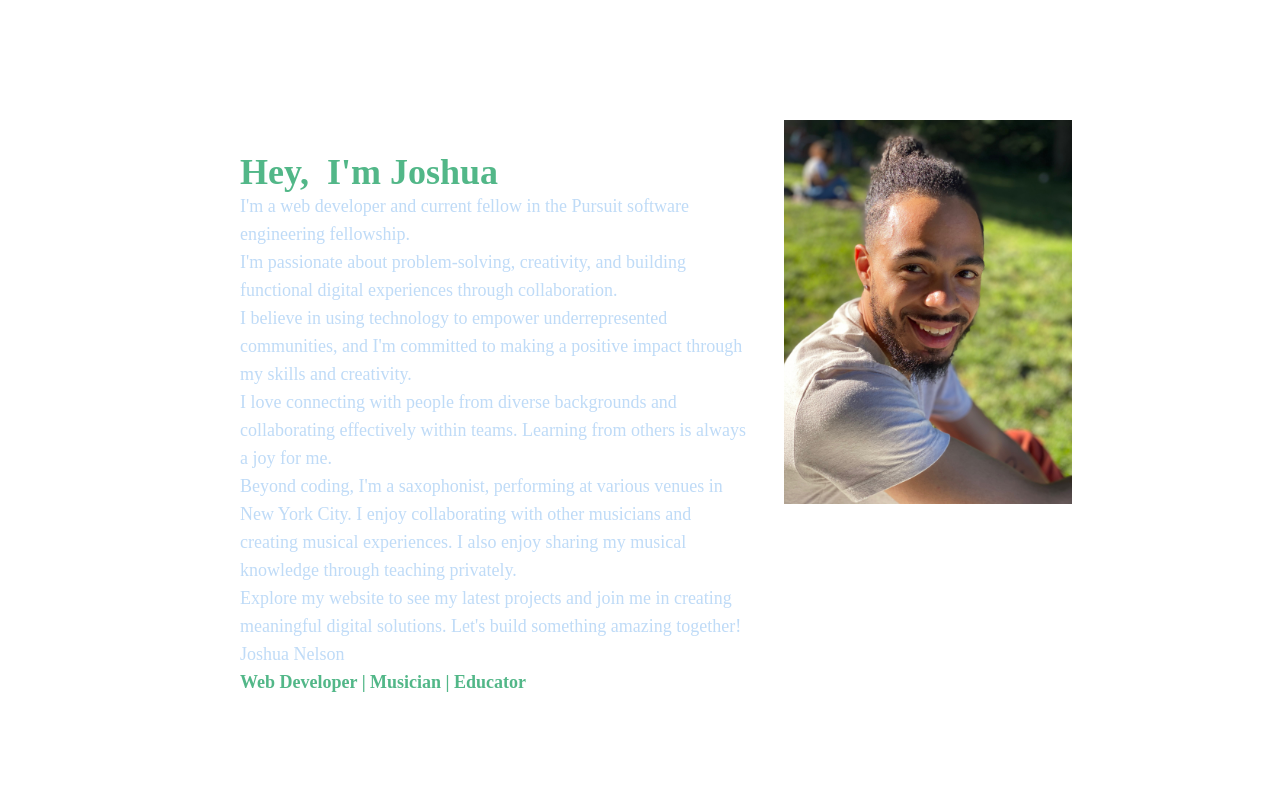
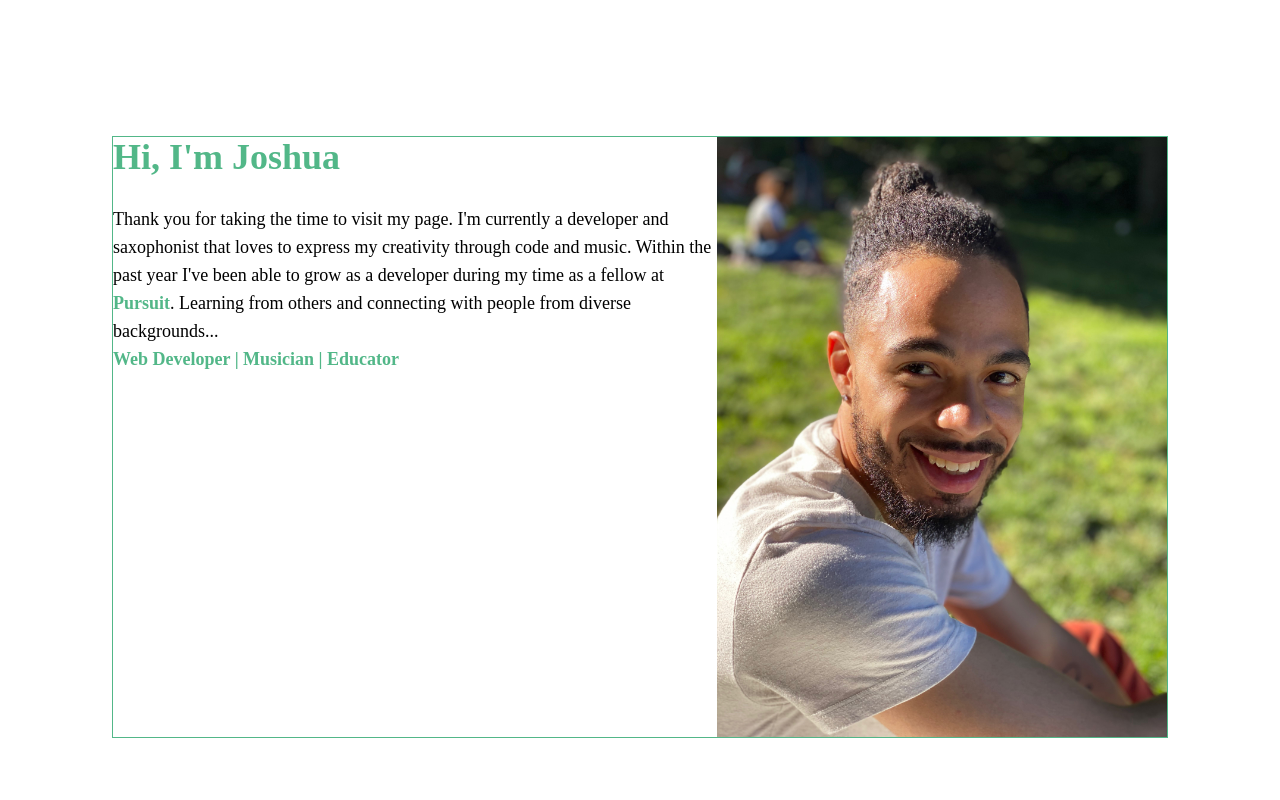
Before and after one commit to joshuanelsondev/portfolio, a React (Vite) app: page / in a window 1280 px wide. Shown: the part 680-1480 px from the top of the page. Built offline with nearby package versions, Linux system fonts and the light colour scheme.

Commit message:
Edit the About section

```diff
--- a/src/Components/AboutMe.jsx
+++ b/src/Components/AboutMe.jsx
@@ -1,45 +1,42 @@
 /* eslint-disable react/no-unescaped-entities */
 // AboutMe.jsx
+import { Link } from "react-router-dom";
 
 export default function AboutMe() {
 
     return (
-      <div className="flex">
+      <div className="flex flex-col md:flex-row border border-primary ">
         <div className="flex flex-col">
-          {/* <img
-              src="./src/assets/headshot.jpeg"
-              alt="Headshot on grass with blurred background"
-              className="h-[600px] w-auto"
-            /> */}
-          <div className="text-lg text-blue bg-dark rounded-lg p-8">
-            <h2 className="text-4xl text-primary dark:text-blue font-semibold">
-              Hey,&nbsp; I'm Joshua
+          <div className="text-lg text-black dark:text-gray rounded-lg">
+            <h2 className="text-4xl text-primary dark:text-gray font-semibold">
+              Hi, I'm <span className="text-primary">Joshua</span>
             </h2>
-            I'm a web developer and current fellow in the Pursuit software
-            engineering fellowship.
             <br />
-            I'm passionate about problem-solving, creativity, and building
-            functional digital experiences through collaboration.
-            <br />
-            I believe in using technology to empower underrepresented
-            communities, and I'm committed to making a positive impact through
-            my skills and creativity.
-            <br />
-            I love connecting with people from diverse backgrounds and
-            collaborating effectively within teams. Learning from others is
-            always a joy for me.
-            <br />
-            Beyond coding, I'm a saxophonist, performing at various venues in
-            New York City. I enjoy collaborating with other musicians and
-            creating musical experiences. I also enjoy sharing my musical
-            knowledge through teaching privately.
-            <br />
-            Explore my website to see my latest projects and join me in creating
-            meaningful digital solutions. Let's build something amazing
-            together!
-            <br />
-            Joshua Nelson
-            <br />
+            <p>
+              Thank you for taking the time to visit my page.
+              I'm currently a developer and saxophonist that loves
+              to express my creativity through code and music. Within the past
+              year I've been able to grow as a developer during my time as a
+              fellow at <Link to={"https://www.pursuit.org/"} className="text-primary font-bold hover:underline underline-offset-2" target="_blank">Pursuit</Link>.
+              Learning from others and connecting with people from diverse backgrounds...
+
+
+            {/*
+              I'm a web developer and current fellow in the Pursuit software
+              engineering fellowship. I'm passionate about problem-solving,
+              creativity, and building functional digital experiences through
+              collaboration. I believe in using technology to empower
+                underrepresented communities, and I'm committed to making a
+              positive impact through my skills and creativity. I love
+              connecting with people from diverse backgrounds and collaborating
+              effectively within teams. Learning from others is always a joy for
+              me. Beyond coding, I'm a saxophonist, performing at various venues
+              in New York City. I enjoy collaborating with other musicians and
+              creating musical experiences. I also enjoy sharing my musical
+              knowledge through teaching privately. Explore my website to see my
+              latest projects and join me in creating meaningful digital
+              solutions. Let's build something amazing together! Joshua Nelson */}
+            </p>
             <p className="text-primary font-semibold">
               Web Developer | Musician | Educator
             </p>
@@ -48,18 +45,8 @@ export default function AboutMe() {
         <img
           src="./src/assets/headshot_grass.jpeg"
           alt="Headshot on grass with blurred background"
-          className="h-96"
+          className="h-[600px] w-auto"
         />
-        {/* <img
-              src="./src/assets/pursuit_headshot.jpg"
-              alt="Headshot on grass with blurred background"
-              className="h-[600px] w-auto"
-            /> */}
-        {/* <img
-              src="./src/assets/pursuit_headshot.png"
-              alt="Headshot on grass with blurred background"
-              className="h-[600px] w-auto rounded-2xl bg-secondary"
-            /> */}
       </div>
     );
 }
--- a/src/Pages/About.jsx
+++ b/src/Pages/About.jsx
@@ -3,7 +3,7 @@ import AboutMe from "../Components/AboutMe";
 
 export default function About() {
     return (
-      <div id="about" className="mx-4 pb-10 sm:mx-8 md:mx-48 xl:mx-52 2xl:mx-72">
+      <div id="about" className="p-4">
         <AboutMe />
       </div>
     );
--- a/src/Pages/Home.jsx
+++ b/src/Pages/Home.jsx
@@ -1,7 +1,7 @@
 // Home.jsx
 import PropTypes from "prop-types";
 import { useEffect } from "react";
-import { Link as LinkScroll } from "react-scroll";
+// import { Link as LinkScroll } from "react-scroll";
 import HomeComponent from "../Components/HomeComponent";
 import About from "../Pages/About";
 import Index from "../Pages/Index";
@@ -13,43 +13,11 @@ export default function Home({ setShowNav }) {
     }, [setShowNav]);
 
     return (
-      <div>
-        <LinkScroll
-          activeClass="active"
-          to="home"
-          spy={true}
-          offset={0}
-          duration={500}
-        >
+      <div className="h-full w-full px-24">
           <HomeComponent setShowNav={setShowNav} />
-        </LinkScroll>
-        <LinkScroll
-          activeClass="active"
-          to="about"
-          spy={true}
-          offset={0}
-          duration={500}
-        >
           <About />
-        </LinkScroll>
-        <LinkScroll
-          activeClass="active"
-          to="projects"
-          spy={true}
-          offset={0}
-          duration={500}
-        >
           <Index setShowNav={setShowNav} />
-        </LinkScroll>
-        <LinkScroll
-          activeClass="active"
-          to="contact"
-          spy={true}
-          offset={0}
-          duration={500}
-        >
           <Contact />
-        </LinkScroll>
       </div>
     );
 }
```
